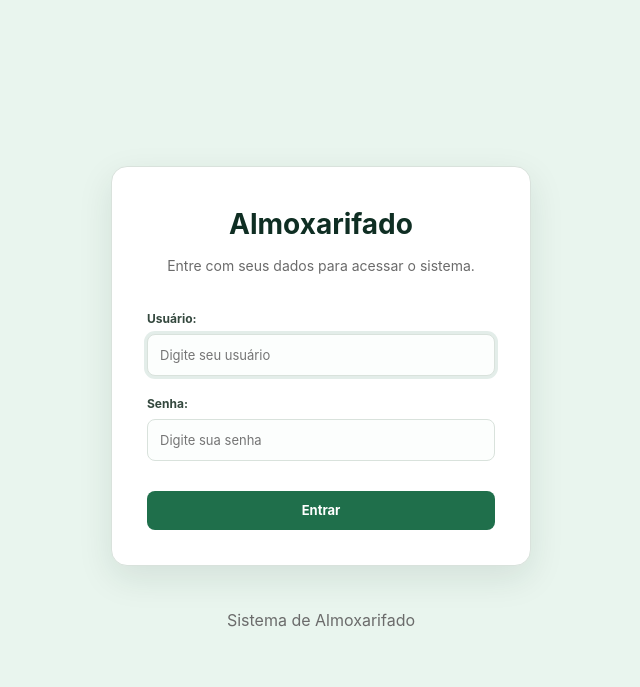
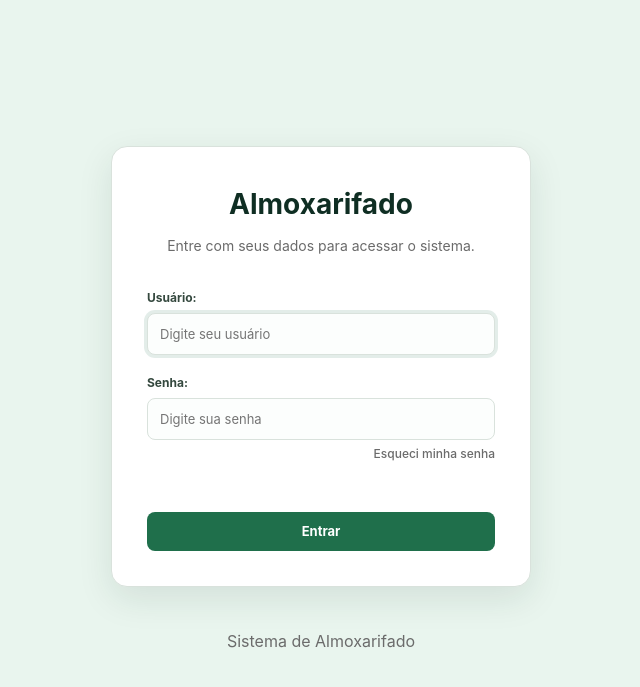
Before and after one commit to josemarcus1810/DS, a Flask app: page /login.html in a window 1280 px wide. Shown: the top 687 px of the page, without its empty margins (319-959 px from the left). Run offline with Flask 3, Linux system fonts and the light colour scheme.

Commit message:
Add password recovery link to login form

```diff
--- a/templates/login.html
+++ b/templates/login.html
@@ -52,6 +52,12 @@
                     >
                 </div>
 
+                <div class="esqueci-senha">
+                    <a href="{{ url_for('esqueci_senha') }}">
+                        Esqueci minha senha
+                    </a>
+                </div>
+
                 <button type="submit">Entrar</button>
 
             </form>
```
